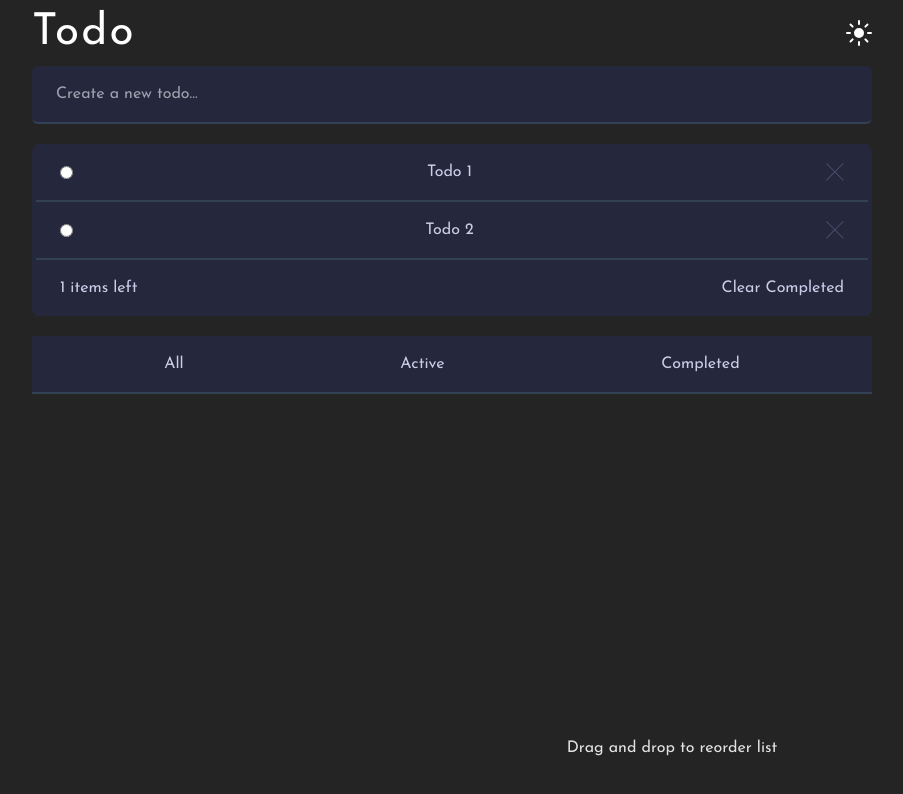
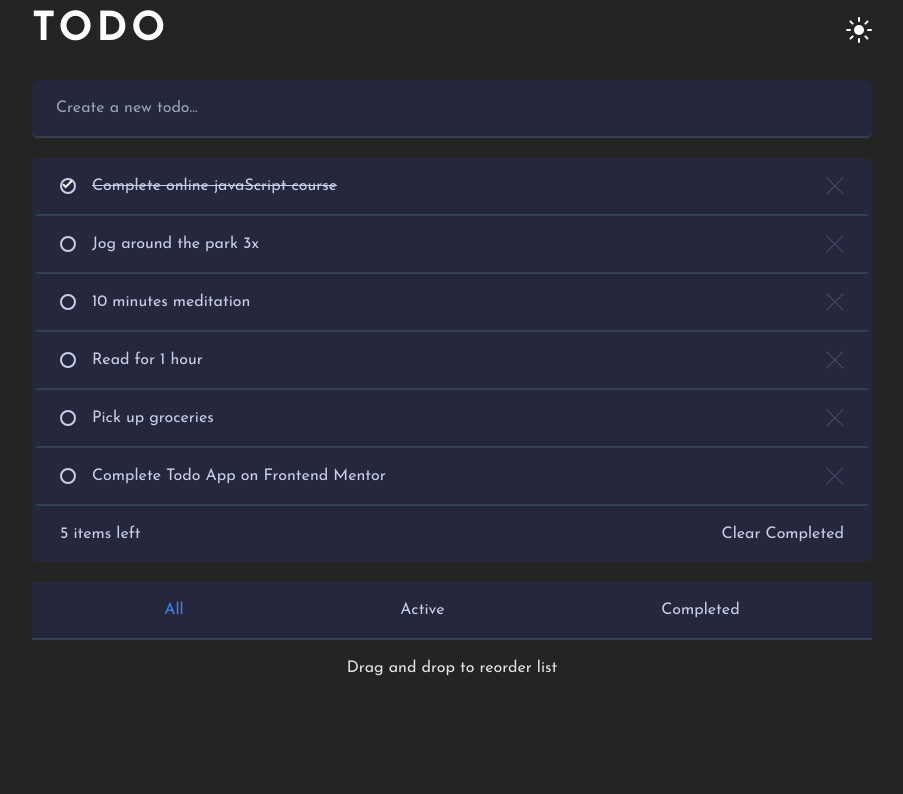
Before and after one commit to ahmad-cod/todoapp, a React (Vite) app: page / in a window 1280 px wide. Shown: the top 794 px of the page, without its empty margins (188-1091 px from the left). Built offline with nearby package versions, Linux system fonts and the light colour scheme.

Commit message:
Implemented all the basic functionalities for the todo app

```diff
--- a/src/App.jsx
+++ b/src/App.jsx
@@ -8,8 +8,12 @@ function App() {
   const [completedTodos, setCompletedTodos] = useState([])
   const [activeTodos, setActiveTodos] = useState([])
   const [allTodos, setAllTodos] = useState([
-    { id: 1, title: 'Todo 1', isCompleted: false },
-    { id: 2, title: 'Todo 2', isCompleted: true },
+    { id: 1, title: 'Complete online javaScript course', completed: true },
+    { id: 2, title: 'Jog around the park 3x', completed: false },
+    { id: 3, title: '10 minutes meditation', completed: false },
+    { id: 4, title: 'Read for 1 hour', completed: false },
+    { id: 5, title: 'Pick up groceries', completed: false },
+    { id: 6, title: 'Complete Todo App on Frontend Mentor', completed: false },
   ])
   return (
     <section className=''>
@@ -17,7 +21,7 @@ function App() {
         <Header isDark={isDark} />
         <TodoForm setTodos={setAllTodos} />
         <TodoItems allTodos={allTodos} setAllTodos={setAllTodos} />
-        <p className='fixed bottom-10 text-center w-full'>Drag and drop to reorder list</p>
+        <p className='text-center w-full mt-4'>Drag and drop to reorder list</p>
       </div>
     </section>
   )
--- a/src/components/FilterBar.jsx
+++ b/src/components/FilterBar.jsx
@@ -1,15 +1,26 @@
 
-const FilterBar = () => {
+const FilterBar = ({ setFilter }) => {
+
   const filterBarStyle = {
     display: 'flex',
     alignItems: 'center',
     justifyContent: 'space-around'
   }
+
   return (
-    <div style={filterBarStyle} className="todo_container mt-5">
-      <a className="">All</a>
-      <a className="">Active</a>
-      <a className="">Completed</a>
+    <div className="todo_container justify-around mt-5">
+      <a
+        className="text-blue-500"
+        onClick={() => setFilter('all')}
+      >All</a>
+      <a
+        className="hover:text-blue-400"
+        onClick={() => setFilter('active')}
+      >Active</a>
+      <a
+        className="hover:text-blue-400"
+        onClick={() => setFilter('completed')}
+      >Completed</a>
     </div>
   )
 }
--- a/src/components/Header.jsx
+++ b/src/components/Header.jsx
@@ -3,8 +3,8 @@ import moonIcon from '../assets/images/icon-moon.svg'
 
 const Header = ({ isDark }) => {
   return (
-    <header className='flex items-center justify-between text-white text-[2rem]'>
-      <h1 className='text-[2.75rem] tracking-wider'>Todo</h1>
+    <header className='flex items-center justify-between text-white text-[2.5rem] mb-5'>
+      <h1 className='tracking-widest uppercase font-bold'>Todo</h1>
       <div className="theme">
         <img src={isDark ? sunIcon : moonIcon} alt="" />
       </div>
--- a/src/components/TodoForm.jsx
+++ b/src/components/TodoForm.jsx
@@ -2,16 +2,22 @@ import { useState } from "react"
 
 const TodoForm = ({ setTodos }) => {
   const [newTodo, setNewTodo] = useState('')
-  const addTodoItem = e => {
+
+  const handleAddTodo = e => {
     e.preventDefault()
 
-    const randomId = Math.floor(Math.random() * 300)
-    console.log(newTodo)
-    setTodos(prevTodos => prevTodos.concat({ id: randomId, title: newTodo, isCompleted: false }))
-    setNewTodo('')
+    if(newTodo.trim() !== '') {
+      const todo = {
+        id: new Date().getTime(),
+        title: newTodo,
+        completed: false
+      }
+      setTodos(prevTodos => prevTodos.concat(todo))
+      setNewTodo('')
+  }
   }
   return (
-    <form onSubmit={addTodoItem}>
+    <form onSubmit={handleAddTodo}>
         <input
          type="text"
          value={newTodo}
--- a/src/components/TodoItem.jsx
+++ b/src/components/TodoItem.jsx
@@ -1,23 +1,40 @@
 import checkIcon from '../assets/images/icon-check.svg'
+import { useState } from 'react'
 import crossIcon from '../assets/images/icon-cross.svg'
 
-const TodoItem = ({ todo }) => {
-  const divStyle = {
-    display: 'flex',
-    justifyContent: 'space-between',
-    marginBottom: '30px',
+const TodoItem = ({ todo, setAllTodos }) => {
+  const [isChecked, setIsChecked] = useState(true)
+
+  const handleDeleteTodo = (id) => {
+    setAllTodos(todos => todos.filter(todo => todo.id !== id))
+  }
+  const handleToggleTodo = (id) => {
+    setAllTodos(todos => todos.map(todo => todo.id === id ? { ...todo, completed: !todo.completed } : todo ))
+
+  }
+  const handleRadioChange = ({ target }) => {
+    console.log(isChecked, target.checked, 'check')
+    setIsChecked(!isChecked)
   }
 
-  const toggleCompletion = () => {
-    console.log('is completed', todo.isCompleted, !todo.isCompleted)
-  }
+  const completed = todo.completed ? 'line-through' : 'none'
+
 
   return (
-    <div className='todo_container'>
+    <div className={`todo_container ${completed}`}>
       {/* <img src={checkIcon} alt="Check Icon" /> */}
-      <input type="radio" onClick={toggleCompletion} />
-      <p>{ todo.title }</p>
-      <img src={crossIcon} alt="cross Icon" />
+      <div
+        className="flex gap-x-4 relative items-center"
+        onClick={() => handleToggleTodo(todo.id)}
+      >
+        <span className='w-4 h-4 rounded-full border-lgrayishBlue border-2 '>
+        {
+          todo.completed && (<img src={checkIcon} alt='checkmark icon' />)
+        }
+        </span>
+        <p>{ todo.title }</p>
+      </div>
+      <img src={crossIcon} alt="cross Icon" className='' onClick={() => handleDeleteTodo(todo.id)} />
     </div>
   )
 }
--- a/src/components/TodoItems.jsx
+++ b/src/components/TodoItems.jsx
@@ -2,25 +2,38 @@ import { useState } from 'react'
 import TodoItem from './TodoItem'
 import FilterBar from './FilterBar'
 
-const TotalTodos = ({ todos }) => {
-  const totalLeft = todos.filter(todo => todo.isCompleted === false)
-  return (<div className='todo_container border-none'>
+const TotalTodos = ({ todos, handleClearCompleted }) => {
+  const totalLeft = todos.filter(todo => todo.completed === false)
+  return (<div className='todo_container border-none text-lgrayishBlue'>
     <p>{ totalLeft.length } items left</p>
-    <p>Clear Completed</p>
+    <p onClick={handleClearCompleted}>Clear Completed</p>
   </div>)
 }
 const TodoItems = ({ allTodos, setAllTodos }) => {
+  const [filter, setFilter] = useState('all')
+
   console.log('all todos', allTodos)
   if (allTodos.length === 0) return <p> Todo list is empty, add one.</p>
 
-  const ListOfAllTodos = allTodos.map( todo => <TodoItem key={todo.id} todo={todo} setTodos={setAllTodos} />)
+  const todos = allTodos.filter(todo => {
+    if(filter === 'all') {
+      return true
+    } else if (filter === 'active') {
+      return !todo.completed
+    } else if (filter === 'completed') {
+      return todo.completed
+    }
+  })
+  const ListOfAllTodos = todos.map( todo => <TodoItem key={todo.id} todo={todo} setAllTodos={setAllTodos} />)
+  const clearCompletedTodos = () => setAllTodos(todos => todos.filter(todo => !todo.completed))
+
 
   return (<>
   <div className="rounded-lg px-1 py-0 bg-ddesaturatedBlue">
     {ListOfAllTodos}
-    <TotalTodos todos={allTodos} />
+    <TotalTodos todos={allTodos} handleClearCompleted={clearCompletedTodos} />
   </div>
-  <FilterBar />
+  <FilterBar setFilter={setFilter} />
   </>)
 }
 
--- a/src/index.css
+++ b/src/index.css
@@ -5,7 +5,8 @@
 
 @layer components {
   .todo_container {
-    @apply flex items-center justify-between px-6 py-4 bg-ddesaturatedBlue text-lgrayishBlue border-b-2 border-slate-700
+    @apply flex items-center justify-between px-6 py-4 bg-ddesaturatedBlue text-lgrayishBlue
+     border-b-2 border-slate-700
   }
 }
 
@@ -25,3 +26,7 @@
   -moz-osx-font-smoothing: grayscale;
   -webkit-text-size-adjust: 100%;
 }
+
+.checkmark:hover {
+  border-color: rgb(100, 189, 248);
+}
```
